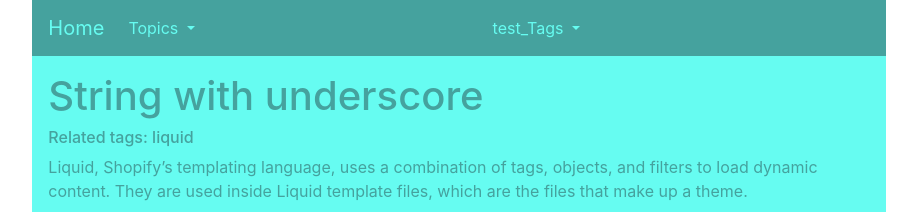
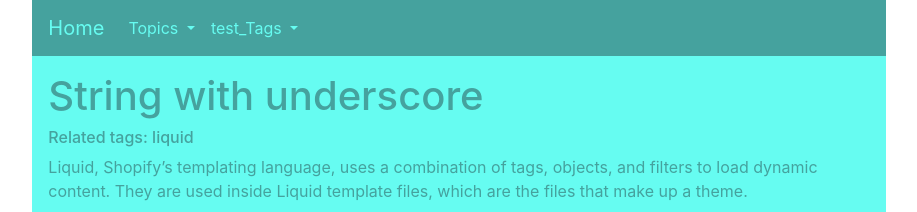
Before and after one commit to CoolColdUK/CoolColdUK.github.io, a Jekyll site: the page built from _test_tags/string with underscore.md, in a window 1280 px wide. Shown: the top 212 px of the page, without its empty margins (181-1098 px from the left). Built offline with Jekyll 4.4.1, drawn with Linux system fonts in a browser that asks for light colours; nearby versions of some CDN libraries.

Commit message:
Update menu_bs4grid.html

```diff
--- a/_includes/menu_bs4grid.html
+++ b/_includes/menu_bs4grid.html
@@ -1,10 +1,8 @@
 <div class="collapse navbar-collapse" id="navbarSupportedContent">
     <ul class="navbar-nav mr-auto">
         <li class="nav-item dropdown">
-            <a class="nav-link dropdown-toggle" href="#"
-                id="navbarDropdown" role="button" data-toggle="dropdown"
-                aria-haspopup="true" aria-expanded="false"
-                >
+            <a class="nav-link dropdown-toggle" href="#" id="navbarDropdown" role="button" data-toggle="dropdown"
+                aria-haspopup="true" aria-expanded="false">
                 Topics
             </a>
             <div class="dropdown-menu" aria-labelledby="navbarDropdown">
@@ -13,22 +11,14 @@
                 {% endfor %}
             </div>
         </li>
-    </ul>
-</div>
-
-
-<div class="collapse navbar-collapse" id="navbarSupportedContent">
-        <ul class="navbar-nav mr-auto">
         <li class="nav-item dropdown">
-                <a class="nav-link dropdown-toggle" href="#"
-                    id="navbarDropdown" role="button" data-toggle="dropdown"
-                    aria-haspopup="true" aria-expanded="false"
-                    >
+            <a class="nav-link dropdown-toggle" href="#" id="navbarDropdown" role="button" data-toggle="dropdown"
+                aria-haspopup="true" aria-expanded="false">
                 test_Tags
             </a>
             <div class="dropdown-menu" aria-labelledby="navbarDropdown">
                 {% for t in site.test_tags %}
-                        <a class="dropdown-item" href="{{ t.url }}">{{ t.name }}</a>
+                <a class="dropdown-item" href="{{ t.url }}">{{ t.title }}</a>
                 {% endfor %}
             </div>
         </li>
```
Lines whose indentation alone changed are shown as unchanged.
